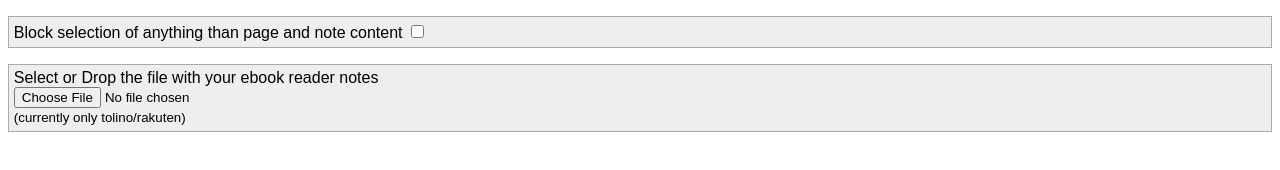
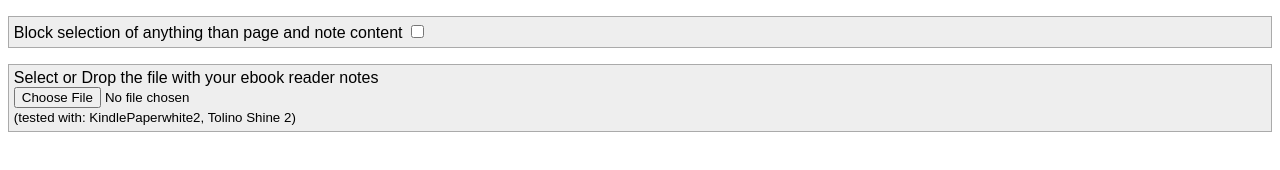
Before and after one commit to jdittrich/ebookNotesParser, a plain HTML site: page index.html in a window 1280 px wide. Drawn offline with Linux system fonts and the light colour scheme.

Commit message:
update index.html: Show eReader models tested

```diff
--- a/index.html
+++ b/index.html
@@ -43,7 +43,7 @@
         type="file"
         id="fileselector">
     </label>
-    <small>(currently only tolino/rakuten) </small>
+    <small>(tested with: KindlePaperwhite2, Tolino Shine 2) </small>
   </div>
 
   <script type="module">
```
